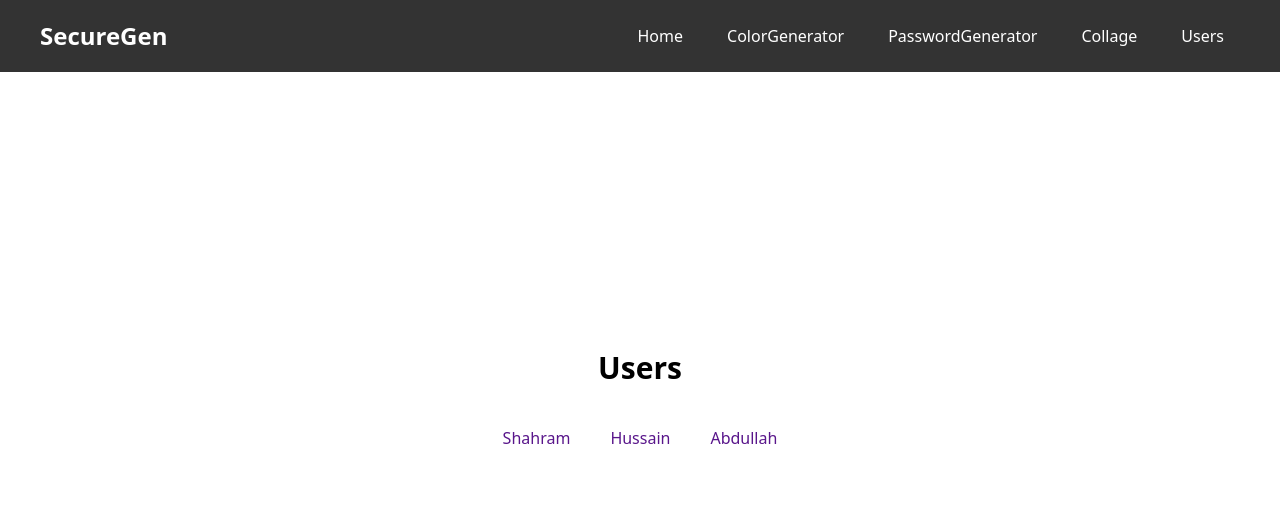
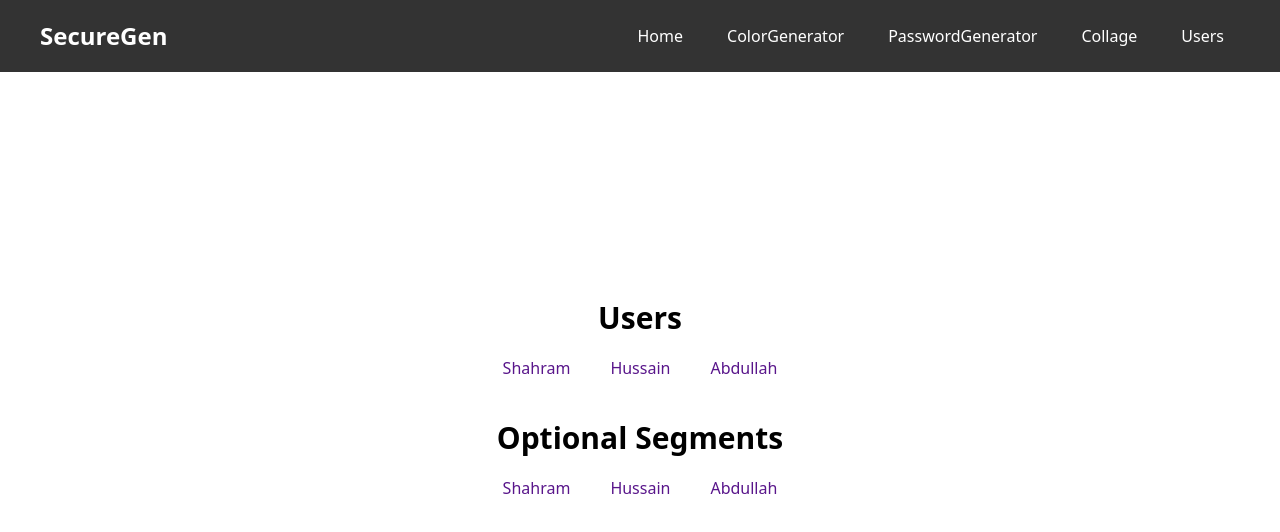
Before and after one commit to shahrampk/React-Basics, a React (Vite) app: page /users in a window 1280 px wide. Shown: the top 532 px of the page. Built offline with nearby package versions, Linux system fonts and the light colour scheme.

Commit message:
Learned about Optional Segments

```diff
--- a/src/React-Router/Routs.jsx
+++ b/src/React-Router/Routs.jsx
@@ -20,7 +20,7 @@ const Routs = () => {
       <Route path="/Color-generator" element={<ColorGenerator />} />
       <Route path="/Password-generator" element={<PasswordGenerator />} />
       <Route path="/users" element={<Users />} />
-      <Route path="/user/:id" element={<UserDetails />} />
+      <Route path="/user/:id/:name?" element={<UserDetails />} /> {/* For optional segments we add Question mark after the optional segment  */}
       <Route path="/collage" element={<Collage />}>
         <Route path="departments" element={<Departments />} />
         <Route path="details" element={<Details />} />
--- a/src/React-Router/nested-Routing/UserDetails.jsx
+++ b/src/React-Router/nested-Routing/UserDetails.jsx
@@ -3,12 +3,16 @@ import React from "react";
 import { Link, useParams } from "react-router";
 
 const UserDetails = () => {
-  const { id } = useParams();
+  const details = useParams();
+
   return (
     <div className="col-span-full flex justify-center flex-col gap-10 h-full items-center">
-      <h1 className="text-3xl">
-        Users id <ArrowBigRight className="inline" /> {id}{" "}
-      </h1>
+      <div>
+        <h1 className="text-3xl">
+          Users id <ArrowBigRight className="inline" /> {details.id}
+        </h1>
+        {details.name ? <p>User name is {details.name}</p> : null}
+      </div>
       <Link
         to="/users"
         className="flex px-4 py-2 items-center gap-2 rounded-lg border"
--- a/src/React-Router/nested-Routing/Users.jsx
+++ b/src/React-Router/nested-Routing/Users.jsx
@@ -10,12 +10,13 @@ const Users = () => {
 
   return (
     <div className="col-span-full flex justify-center flex-col gap-10 h-full items-center">
+      <div className="flex items-center flex-col gap-5">
         <h1 className="text-3xl font-bold">Users</h1>
         <div>
           {users.map((user) => (
             <Link
               key={user.id}
-            className="m-5 text-purple-900"
+              className="mx-5 text-purple-900"
               to={`/user/${user.id}`}
             >
               {user.name}
@@ -23,6 +24,22 @@ const Users = () => {
           ))}
         </div>
       </div>
+      {/* Optional Segments */}
+      <div className="flex items-center flex-col gap-5">
+        <h1 className="text-3xl font-bold">Optional Segments</h1>
+        <div>
+          {users.map((user) => (
+            <Link
+              key={user.id}
+              className="m-5 text-purple-900"
+              to={`/user/${user.id}/${user.name}`}
+            >
+              {user.name}
+            </Link>
+          ))}
+        </div>
+      </div>
+    </div>
   );
 };
 
```
Also changed, not shown: 1 other file (tests, documents, lock files or other folders). Lines whose indentation alone changed are shown as unchanged.
